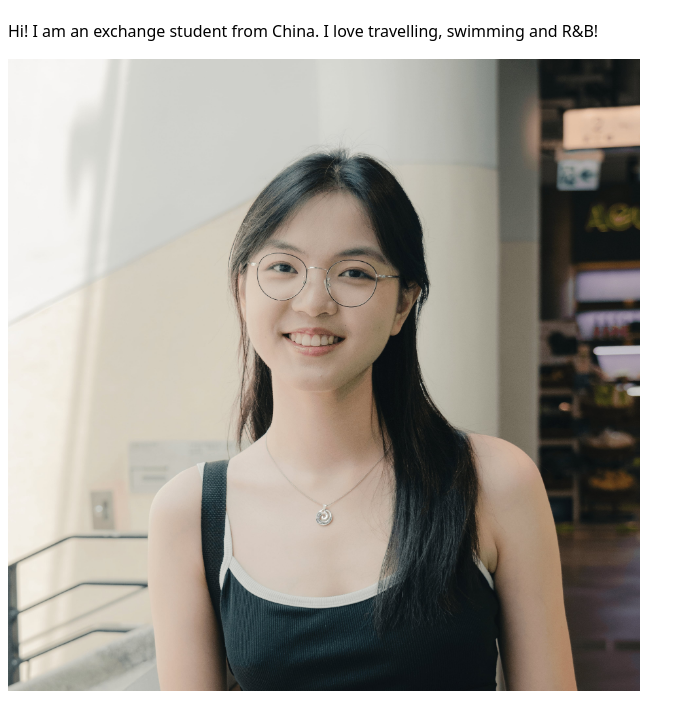
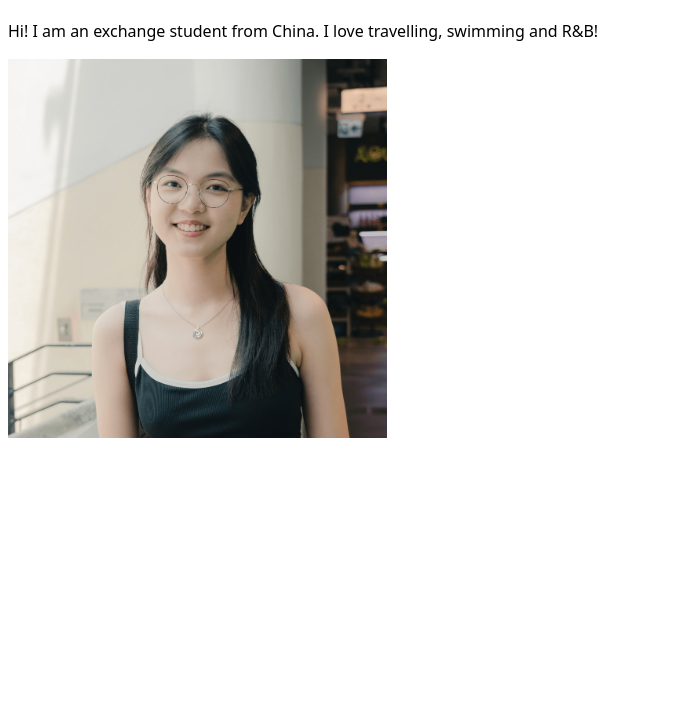
Before and after one commit to alkane7/portfolio, a plain HTML site: page index.html in a window 1280 px wide. Shown: the part 104-809 px from the top of the page, without its empty margins (0-695 px from the left). Drawn offline with Linux system fonts and the light colour scheme.

Commit message:
Update index.html

```diff
--- a/index.html
+++ b/index.html
@@ -16,6 +16,6 @@
     </nav>
     <h1>Wanting Li</h1>
     <p>Hi! I am an exchange student from China. I love travelling, swimming and R&B!</p>
-    <img src="images/wantingli.jpg" alt="A photo of me in Hongkong!" style="max-width: 50%; height: auto;">
+    <img src="images/wantingli.jpg" alt="A photo of me in Hongkong!" style="max-width: 30%; height: auto;">
 </body>
 </html>
```
